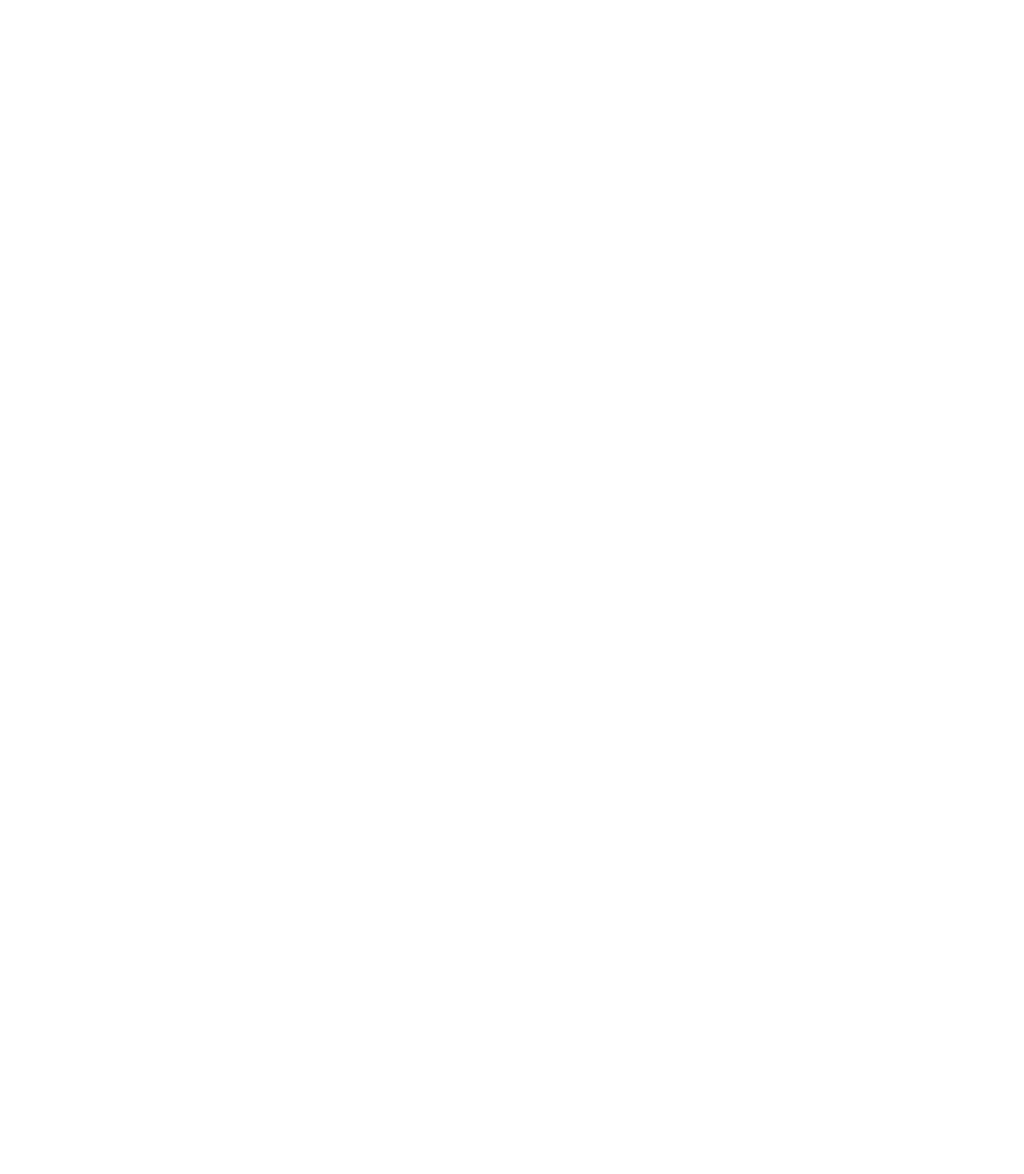
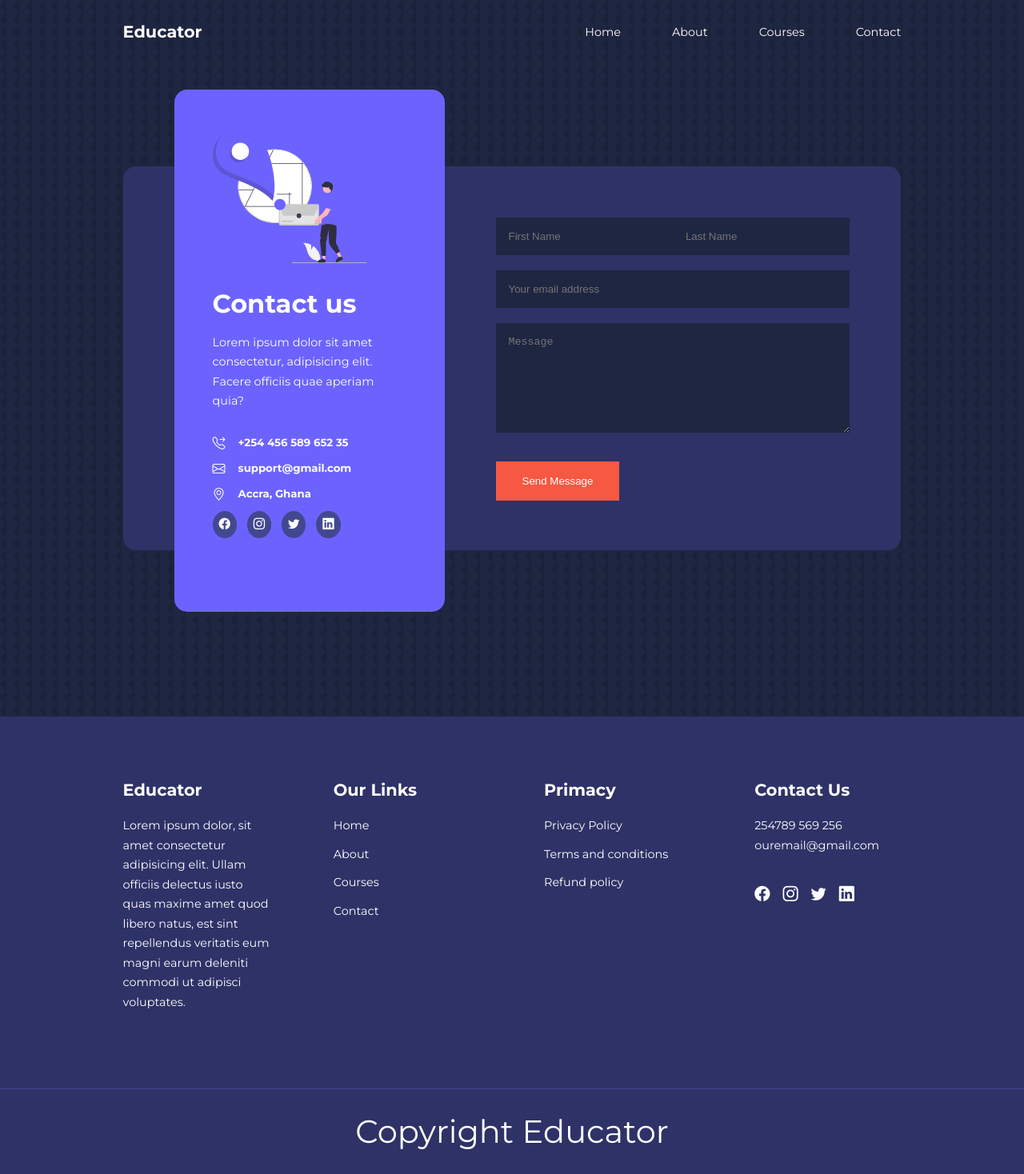
Before and after one commit to Ericawanja/Responsive-education-site, a plain HTML site: page pages/contact.html in a window 1280 px wide. Shown: the whole page at 80% size. Before the commit the page ends 800 px from the top, so only its background shows below. Drawn offline with nearby package versions, Linux system fonts and the light colour scheme.

Commit message:
Contact page

```diff
--- a/pages/contact.html
+++ b/pages/contact.html
@@ -0,0 +1,154 @@
+<html lang="en">
+  <head>
+    <meta charset="UTF-8" />
+    <meta http-equiv="X-UA-Compatible" content="IE=edge" />
+    <meta name="viewport" content="width=device-width, initial-scale=1.0" />
+    <title>About</title>
+    <link href="../styles/index.css" rel="stylesheet" />
+    <link href="../styles/contact.css" rel="stylesheet" />
+
+    <link
+      rel="stylesheet"
+      href="https://cdn.jsdelivr.net/npm/bootstrap-icons@1.8.3/font/bootstrap-icons.css"
+    />
+
+    <link rel="preconnect" href="https://fonts.googleapis.com" />
+    <link rel="preconnect" href="https://fonts.gstatic.com" crossorigin />
+    <link
+      href="https://fonts.googleapis.com/css2?family=Montserrat:wght@300;400;500;600;700;800;900&display=swap"
+      rel="stylesheet"
+    />
+    <style>
+        body{
+          background-image: url("../images/bg-texture.png");
+        }
+      </style>
+  </head>
+  <body>
+    <nav>
+      <div class="container nav__container">
+        <a href="../index.html"><h4>Educator</h4></a>
+        <ul class="nav__menu">
+          <li><a href="../index.html">Home</a></li>
+          <li><a href="about.html">About</a></li>
+          <li><a href="courses.html">Courses</a></li>
+          <li><a href="contact.html">Contact</a></li>
+        </ul>
+        <button id="open-menu-btn"><i class="bi bi-list"></i></button>
+        <button id="close-menu-btn"><i class="bi bi-x-lg"></i></button>
+      </div>
+    </nav>
+
+    <section class="contact">
+      <div class="container contact__container">
+        <aside class="contact__aside">
+          <div class="aside__image">
+            <img src="../images/contact.svg" alt="'contact" />
+          </div>
+          <h2>Contact us</h2>
+          <p>
+            Lorem ipsum dolor sit amet consectetur, adipisicing elit. Facere
+            officiis quae aperiam quia?
+          </p>
+
+          <ul class="contact__details">
+            <li><i class="bi bi-telephone-forward"></i>
+            <h5>+254 456 589 652 35</h5>
+        </li>
+
+            <li>
+              <i class="bi bi-envelope"></i>
+              <h5>support@gmail.com</h5>
+            </li>
+            <li>
+              <i class="bi bi-geo-alt"></i>
+              <h5>Accra, Ghana</h5>
+            </li>
+          </ul>
+          <ul class="contact__socials">
+            <li>
+              <a href="#"><i class="bi bi-facebook"></li></i></a>
+            </li>
+            <li>
+                <a href="#"><i class="bi bi-instagram"></i></a>
+            </li>
+            <li>
+              <a href="#"><i class="bi bi-twitter"></i></a>
+            </li>
+            <li>
+              <a href="#"><i class="bi bi-linkedin"></i></a>
+            </li>
+          </ul>
+        </aside>
+        <form action="https://formspree.io/f/meqndbwn" method="POST"class="contact__form">
+            <div class="form__name">
+                <input type="text" name="First Name " placeholder="First Name" required>
+                <input type="text" name="Last Name" placeholder="Last Name" required>
+            </div>
+            <input type="email" name="Email Address" placeholder="Your email address"required>
+            <textarea name="Message" id="msg" cols="30" rows="7" placeholder="Message" required></textarea>
+            <button type="submit" class="btn btn-primary">Send Message</button>
+        </form>
+      </div>
+    </section>
+
+
+    <footer class="footer">
+      <div class="container footer__container">
+        <div class="footer__1">
+          <a href="../index.html" class="footer__logo"><h4>Educator</h4></a>
+          <p>
+            Lorem ipsum dolor, sit amet consectetur adipisicing elit. Ullam
+            officiis delectus iusto quas maxime amet quod libero natus, est sint
+            repellendus veritatis eum magni earum deleniti commodi ut adipisci
+            voluptates.
+          </p>
+        </div>
+
+        <div class="footer__2">
+          <h4>Our Links</h4>
+          <ul class="permalinks">
+            <li><a href="../index.html">Home</a></li>
+            <li><a href="about.html">About</a></li>
+            <li><a href="courses.html">Courses</a></li>
+            <li><a href="contact.html">Contact</a></li>
+          </ul>
+        </div>
+
+        <div class="footer__3">
+          <h4>Primacy</h4>
+          <ul class="primacy">
+            <li><a href="#">Privacy Policy</a></li>
+            <li><a href="#">Terms and conditions</a></li>
+            <li><a href="#">Refund policy</a></li>
+          </ul>
+        </div>
+
+        <div class="footer__4">
+          <h4>Contact Us</h4>
+          <div>
+            <p>254789 569 256</p>
+            <p>ouremail@gmail.com</p>
+          </div>
+          <ul class="footer__socials">
+            <li>
+              <a href="#"><i class="bi bi-facebook"></i></a>
+            </li>
+            <li><a href="#"></a><i class="bi bi-instagram"></i></li>
+            <li>
+              <a href="#"><i class="bi bi-twitter"></i></a>
+            </li>
+            <li>
+              <a href="#"><i class="bi bi-linkedin"></i></a>
+            </li>
+          </ul>
+        </div>
+      </div>
+      <div class="footer__copyright">
+        <small>Copyright Educator</small>
+      </div>
+    </footer>
+    <script src="../scripts/contact.js"></script>
+    <script src="../scripts/main.js"></script>
+  </body>
+</html>
--- a/styles/about.css
+++ b/styles/about.css
@@ -133,7 +133,7 @@
         padding: 0;
     }
     .team__member p{
-        margin-bottom: 1.5rem;
+        margin-bottom: ;
     }
 
 
--- a/styles/contact.css
+++ b/styles/contact.css
@@ -0,0 +1,121 @@
+.contact__container{
+    background: var(--color-bg1);
+    padding: 4rem;
+    display: grid;
+    grid-template-columns: 40% 60%;
+    gap: 4rem;
+    height: 30rem;
+    margin: 7rem auto;
+    border-radius: 1rem;
+
+}
+/*=======aside============*/
+.contact__aside{
+    background: var(--color-primary);
+    padding: 3rem;
+    border-radius: 1rem;
+    position: relative;
+    bottom: 10rem;
+}
+.aside__image{
+    width: 12rem;
+    margin-bottom: 2rem;
+}
+.contact__aside h2{
+    text-align: left;
+    margin-bottom: 1rem;
+}
+.contact__aside p{
+    font-size: 0.9rem;
+    margin-bottom: 2rem;
+}
+.contact__details li{
+    display: flex;
+    gap: 1rem;
+    align-items: center;
+    margin-bottom: 1rem;
+
+}
+.contact__socials{
+    display: flex;
+    gap: 0.8rem;
+    margin-bottom: 3rem;
+}
+.contact__socials a{
+    background: var(--color-bg2);
+    padding: 0.5rem;
+    border-radius: 50%;
+    font-size: 0.9rem;
+    transition: var(--transition);
+}
+.contact__socials a:hover{
+    background: transparent;
+}
+/*==========form================*/
+.contact__form{
+    display: flex;
+    flex-direction: column;
+    gap: 1.2rem;
+    margin-right: 4rem;
+}
+.form__name{
+    display: flex;
+    gap: 1,2rem;
+
+}
+.contact__form input[type='text']{
+    width: 50%;
+}
+input, textarea{
+    width: 100%;
+    padding: 1rem;
+    background: var(--color-bg);
+     color: var(--color-white);
+
+}
+.contact__form .btn{
+    width: max-content;
+    margin-top: 1rem;
+    cursor: pointer;
+}
+
+@media screen and (max-width:1024px) {
+    .contact{
+
+    }
+    .contact__container{
+        gap: 1.5rem;
+        margin-top: 3rem;
+        height: auto;
+        padding: 1.5rem;
+    }
+    .contact__aside{
+        width: auto;
+        padding: 1.5rem;
+        bottom: 0;
+    }
+    .contact__form{
+        align-self: center;
+        margin-right: 1.5rem;
+    }
+
+}
+
+@media screen and (max-width:600px){
+    .contact__container{
+        grid-template-columns: 1fr;
+        gap: 3rem;
+        margin-top: 0;
+        padding: 0;
+    }
+    .contact__form{
+        margin: 0 1.5rem 3rem;
+    }
+    .form__name{
+        flex-direction: column;
+    }
+    .form__name input[type="text"]{
+        width: 100%;
+
+    }
+}
```
Also changed, not shown: index.html (+9 -1 lines), pages/about.html (+13 -6 lines), pages/courses.html (+9 -4 lines).
